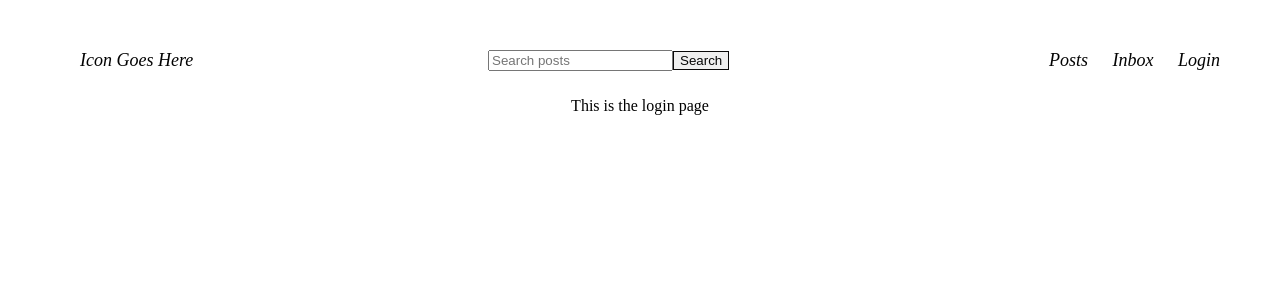
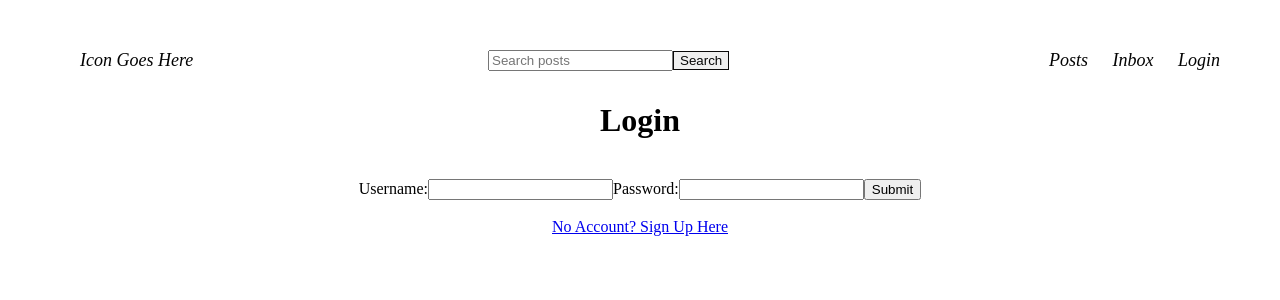
Before and after one commit to Ink-Project/GiveNGet, a React (Vite) app in the folder frontend/: page /login in a window 1280 px wide. Shown: the top 300 px of the page. Built offline with nearby package versions, Linux system fonts and the light colour scheme.

Commit message:
signup and login functionality w/formatting

```diff
--- a/frontend/src/App.tsx
+++ b/frontend/src/App.tsx
@@ -1,27 +1,26 @@
-import './App.css'
-import Navbar from './components/Navbar'
-import Posts from './pages/Posts';
-import Login from './pages/Login';
-import Inbox from './pages/Inbox';
-import Landing from './pages/Landing';
-import {
-  Routes,
-  Route,
-} from "react-router-dom";
+import "./App.css";
+import Navbar from "./components/Navbar";
+import Posts from "./pages/Posts";
+import Login from "./pages/Login";
+import SignUp from "./pages/Signup";
+import Inbox from "./pages/Inbox";
+import Landing from "./pages/Landing";
+import { Routes, Route } from "react-router-dom";
 
 function App() {
   return (
     <>
-      <Navbar/>
+      <Navbar />
       <Routes>
-          <Route path= "/" element={< Landing />}/>
-          <Route path= "/posts" element={< Posts />}/>
-          <Route path= "/login" element={< Login />}/>
-          <Route path= "/inbox" element={< Inbox />}/>
-          <Route path= "*" element={< Landing />}/>
-        </Routes>
+        <Route path="/" element={<Landing />} />
+        <Route path="/posts" element={<Posts />} />
+        <Route path="/login" element={<Login />} />
+        <Route path="/signup" element={<SignUp />} />
+        <Route path="/inbox" element={<Inbox />} />
+        <Route path="*" element={<Landing />} />
+      </Routes>
     </>
-  )
+  );
 }
 
-export default App
+export default App;
--- a/frontend/src/components/components.css
+++ b/frontend/src/components/components.css
@@ -14,7 +14,7 @@
 
 .link {
   font-style: oblique;
-    font-size:large;
+  font-size: large;
   margin-left: 20px; /* Adjust as needed */
   color: rgb(3, 3, 3); /* Example text color */
   text-decoration: none; /* Remove default underline */
--- a/frontend/src/pages/Inbox.tsx
+++ b/frontend/src/pages/Inbox.tsx
@@ -1,7 +1,5 @@
 const Inbox = () => {
-    return (
-        <p>Your Inbox lies here</p>
-    )
-}
+  return <p>Your Inbox lies here</p>;
+};
 
 export default Inbox;
--- a/frontend/src/pages/Landing.tsx
+++ b/frontend/src/pages/Landing.tsx
@@ -1,7 +1,5 @@
 const Landing = () => {
-    return (
-        <p>Hello User, welcome!</p>
-    )
-}
+  return <p>Hello User, welcome!</p>;
+};
 
 export default Landing;
--- a/frontend/src/pages/Login.tsx
+++ b/frontend/src/pages/Login.tsx
@@ -1,7 +1,46 @@
+import { useState } from "react";
+import { Link } from "react-router-dom";
+
 const Login = () => {
-    return (
-        <p>This is the login page</p>
-    )
-}
+  const [userName, setUserName] = useState("");
+  const [password, setPassword] = useState("");
 
+  const handleSubmit = (e: React.FormEvent<HTMLFormElement>) => {
+    e.preventDefault();
+    console.log(`completed!`);
+    setUserName("");
+    setPassword("");
+  };
+  return (
+    <div>
+      <h1>Login</h1>
+      <br />
+      <form onSubmit={handleSubmit}>
+        <label htmlFor="user-input">Username:</label>
+        <input
+          type="text"
+          name="username"
+          id="username"
+          value={userName}
+          onChange={(e) => setUserName(e.target.value)}
+          autoComplete="off"
+        />
+        <label htmlFor="password-input">Password:</label>
+        <input
+          type="text"
+          name="passcode"
+          id="password"
+          value={password}
+          onChange={(e) => setPassword(e.target.value)}
+          autoComplete="off"
+        />
+        <button>Submit</button>
+      </form>
+      <br />
+      <Link className="sign-up-link" to="/signup">
+        No Account? Sign Up Here
+      </Link>
+    </div>
+  );
+};
 export default Login;
--- a/frontend/src/pages/Posts.tsx
+++ b/frontend/src/pages/Posts.tsx
@@ -1,7 +1,5 @@
 const Posts = () => {
-    return (
-        <p>View posts here</p>
-    )
-}
+  return <p>View posts here</p>;
+};
 
 export default Posts;
--- a/frontend/src/pages/Signup.tsx
+++ b/frontend/src/pages/Signup.tsx
@@ -0,0 +1,42 @@
+import React, { useState } from "react";
+
+const SignUp = () => {
+  const [userName, setUserName] = useState("");
+  const [password, setPassword] = useState("");
+
+  const handleSubmit = (e: React.FormEvent<HTMLFormElement>) => {
+    e.preventDefault();
+    console.log(`completed!`);
+    setUserName("");
+    setPassword("");
+  };
+
+  return (
+    <div>
+      <h1>Sign Up</h1>
+      <br />
+      <form onSubmit={handleSubmit}>
+        <label htmlFor="user-input">Username:</label>
+        <input
+          type="text"
+          name="username"
+          id="username"
+          value={userName}
+          onChange={(e) => setUserName(e.target.value)}
+          autoComplete="off"
+        />
+        <label htmlFor="password-input">Password:</label>
+        <input
+          type="text"
+          name="passcode"
+          id="password"
+          value={password}
+          onChange={(e) => setPassword(e.target.value)}
+          autoComplete="off"
+        />
+        <button>Submit</button>
+      </form>
+    </div>
+  );
+};
+export default SignUp;
```
Also changed, not shown: frontend/src/components/Navbar.tsx (+30 -10 lines), frontend/src/main.tsx (+7 -7 lines). Lines whose indentation alone changed are shown as unchanged.
